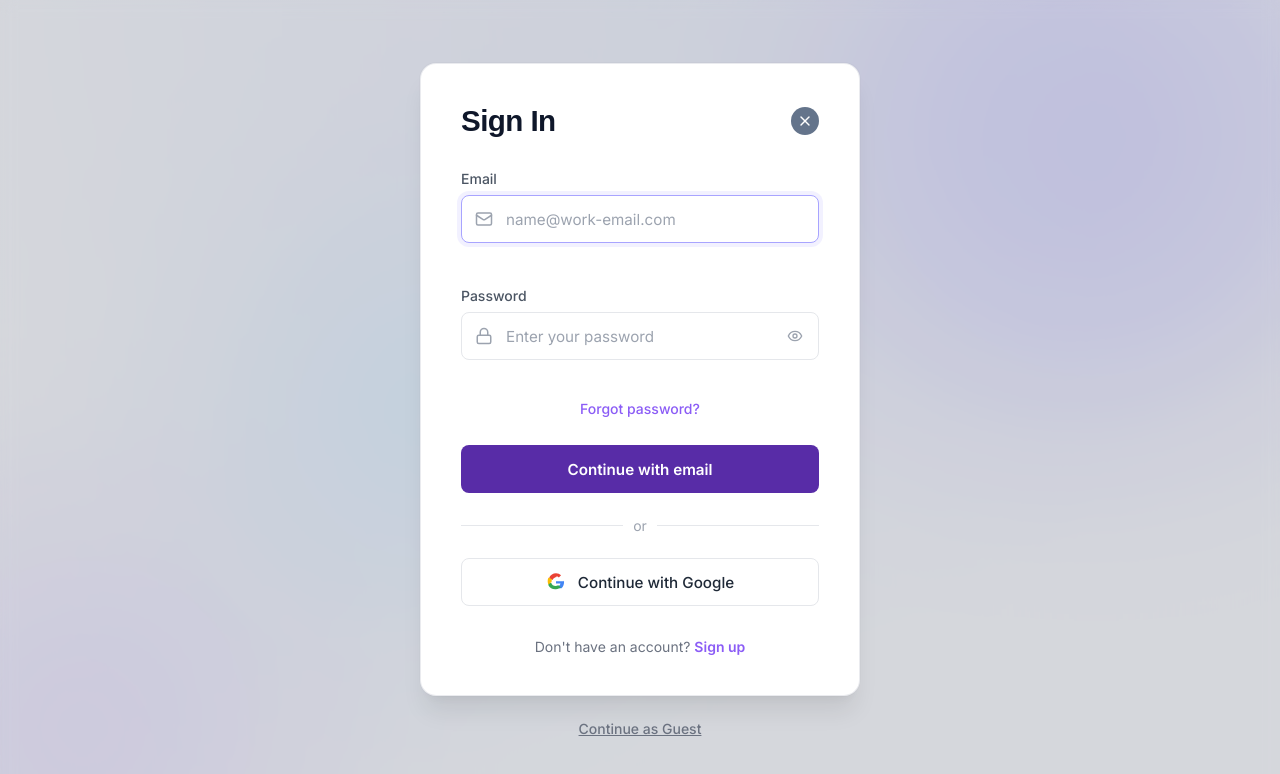
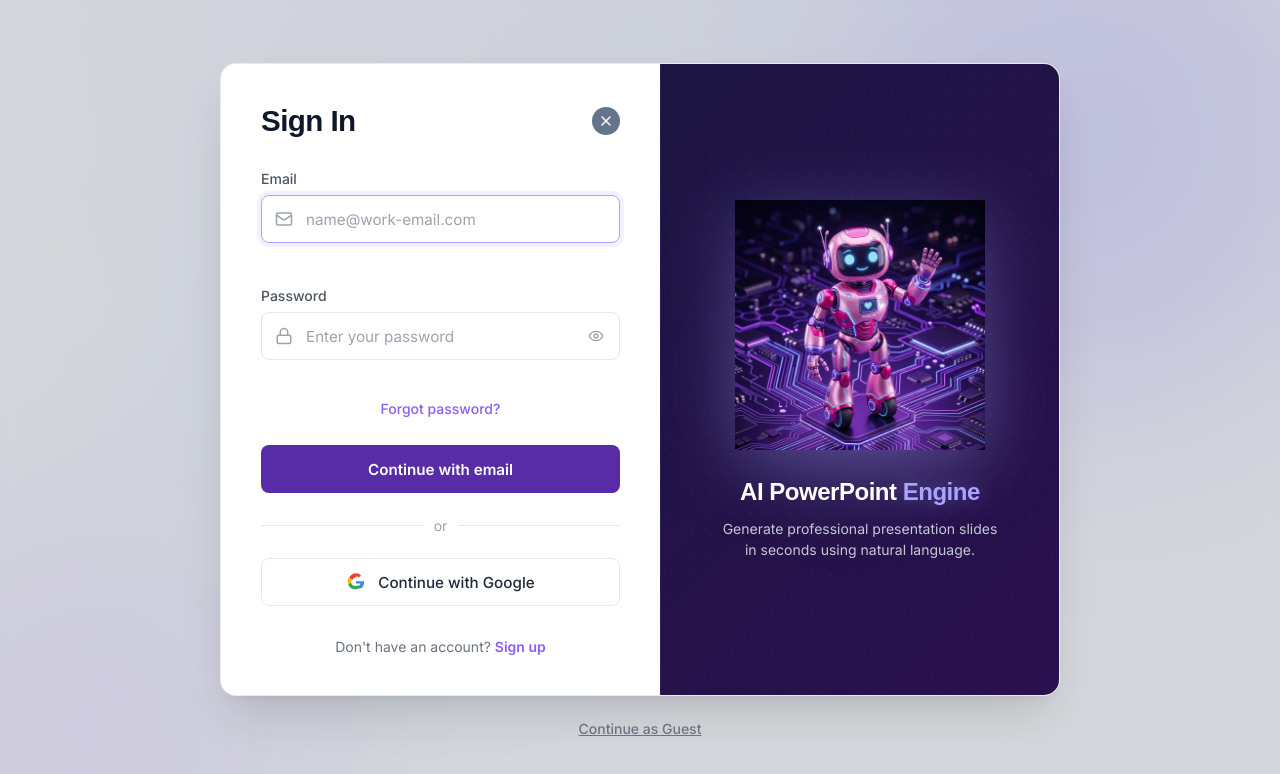
Before and after one commit to Rithniha/Ai-presentation-generator-, a React (Vite) app in the folder client/: page /auth in a window 1280 px wide. Shown: the top 774 px of the page. Built offline with nearby package versions, Linux system fonts and the light colour scheme; no server answers.

Commit message:
Integrate 3D animated robot visual side panel on Auth modal

```diff
--- a/client/src/pages/Auth.jsx
+++ b/client/src/pages/Auth.jsx
@@ -189,7 +189,8 @@
       <div className="auth-modal-backdrop" onClick={onClose}></div>
 
       <div className="auth-card" ref={modalRef} role="dialog" aria-modal="true">
-        {/* Card Header with Title and Close button */}
+        {/* Left Side: Form Side */}
+        <div className="auth-form-side">
           <div className="auth-card-header">
             <h1 className="auth-card-title-left">
               {isSignUp ? 'Create Account' : 'Sign In'}
@@ -379,6 +380,16 @@
           )}
         </div>
 
+        {/* Right Side: Visual Section */}
+        <div className="auth-visual-side">
+          <div className="visual-glow-glow"></div>
+          <div className="visual-circuit-overlay"></div>
+          <img src="/ai_robot_mascot.png" alt="AI Robot Mascot" className="auth-mascot-image" />
+          <h2 className="visual-heading">AI PowerPoint <span className="visual-highlight">Engine</span></h2>
+          <p className="visual-subtext">Generate professional presentation slides in seconds using natural language.</p>
+        </div>
+      </div>
+
       {/* Guest button is placed outside/below the card as a subtle link */}
       <div className="auth-guest-container">
         <button onClick={handleContinueAsGuest} className="auth-guest-button" disabled={loading}>
--- a/client/src/styles/Auth.css
+++ b/client/src/styles/Auth.css
@@ -114,16 +114,23 @@
 /* Card layout */
 .auth-card {
   width: 100%;
-  max-width: 440px;
+  max-width: 840px;
   background-color: #FFFFFF;
   border: 1px solid rgba(229, 231, 235, 0.8);
   border-radius: 16px;
-  box-shadow: 0 20px 25px -5px rgba(0, 0, 0, 0.08), 0 10px 10px -5px rgba(0, 0, 0, 0.03), 0 0 0 1px rgba(0, 0, 0, 0.02);
+  box-shadow: 0 25px 50px -12px rgba(0, 0, 0, 0.15), 0 10px 10px -5px rgba(0, 0, 0, 0.04);
+  display: grid;
+  grid-template-columns: 1.1fr 1fr;
+  gap: 0;
+  overflow: hidden;
+  z-index: 2;
+}
+
+.auth-form-side {
   padding: 2.5rem;
   display: flex;
   flex-direction: column;
   gap: 1.5rem;
-  z-index: 2;
 }
 
 .auth-card-header {
@@ -422,13 +429,108 @@
   font-size: 0.875rem;
 }
 
+/* Visual panel section styling */
+.auth-visual-side {
+  padding: 2.5rem;
+  background: linear-gradient(135deg, #1C1542 0%, #2A104E 100%);
+  display: flex;
+  flex-direction: column;
+  align-items: center;
+  justify-content: center;
+  position: relative;
+  overflow: hidden;
+  text-align: center;
+  border-left: 1px solid rgba(255, 255, 255, 0.05);
+}
+
+.visual-glow-glow {
+  position: absolute;
+  width: 280px;
+  height: 280px;
+  border-radius: 50%;
+  background: radial-gradient(circle, rgba(168, 164, 255, 0.3) 0%, transparent 70%);
+  filter: blur(40px);
+  z-index: 0;
+  pointer-events: none;
+}
+
+.visual-circuit-overlay {
+  position: absolute;
+  top: 0;
+  left: 0;
+  right: 0;
+  bottom: 0;
+  background-image: radial-gradient(rgba(168, 164, 255, 0.08) 1px, transparent 1px);
+  background-size: 20px 20px;
+  opacity: 0.6;
+  z-index: 1;
+  pointer-events: none;
+}
+
+.auth-mascot-image {
+  max-width: 250px;
+  height: auto;
+  z-index: 2;
+  filter: drop-shadow(0 15px 35px rgba(168, 164, 255, 0.3));
+  animation: robot-float 6s infinite ease-in-out;
+  pointer-events: none;
+}
+
+@keyframes robot-float {
+  0% {
+    transform: translateY(0px) rotate(0deg);
+  }
+  50% {
+    transform: translateY(-12px) rotate(1.5deg);
+  }
+  100% {
+    transform: translateY(0px) rotate(0deg);
+  }
+}
+
+.visual-heading {
+  color: #FFFFFF;
+  font-size: 1.5rem;
+  font-weight: 700;
+  margin-top: 1.75rem;
+  letter-spacing: -0.02em;
+  z-index: 2;
+}
+
+.visual-highlight {
+  color: #A8A4FF;
+  text-shadow: 0 0 20px rgba(168, 164, 255, 0.4);
+}
+
+.visual-subtext {
+  color: #E2E8F0;
+  font-size: 0.875rem;
+  margin-top: 0.75rem;
+  line-height: 1.5;
+  max-width: 280px;
+  z-index: 2;
+  opacity: 0.85;
+}
+
 /* Responsiveness adjustments */
+@media (max-width: 768px) {
+  .auth-card {
+    grid-template-columns: 1fr;
+    max-width: 440px;
+  }
+  .auth-visual-side {
+    display: none;
+  }
+}
+
 @media (max-width: 480px) {
   .auth-card {
-    padding: 1.75rem 1.25rem;
     box-shadow: none;
     background-color: transparent;
     border: none;
+  }
+  .auth-form-side {
+    padding: 1.75rem 1.25rem;
   }
   .auth-page-container {
     background-color: #FFFFFF;
```
Also changed, not shown: client/public/ai_robot_mascot.png (added). Lines whose indentation alone changed are shown as unchanged.
